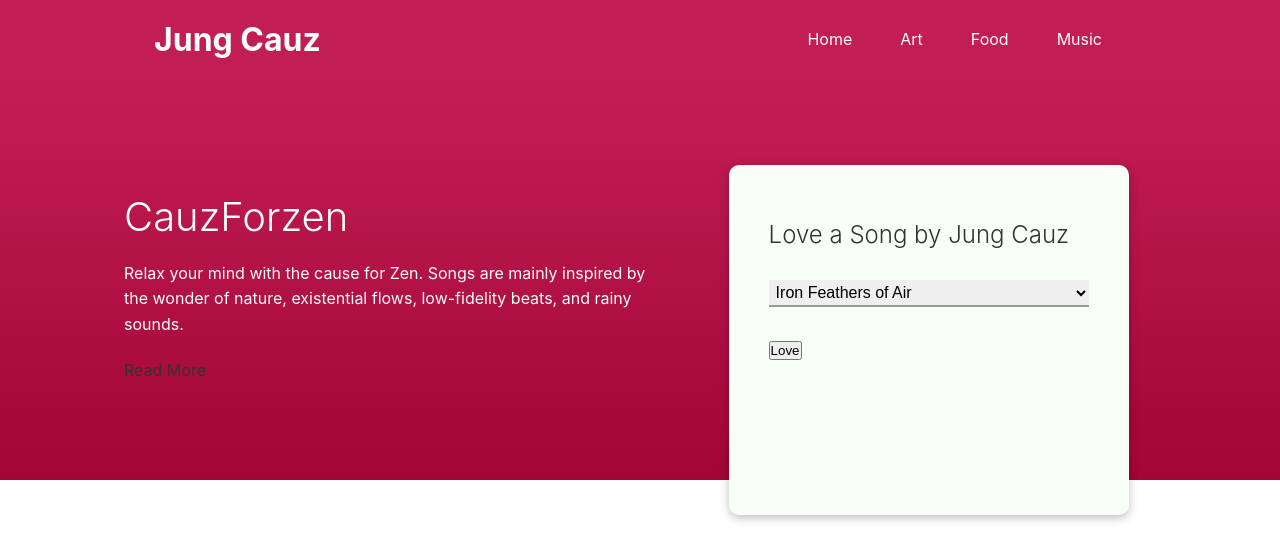
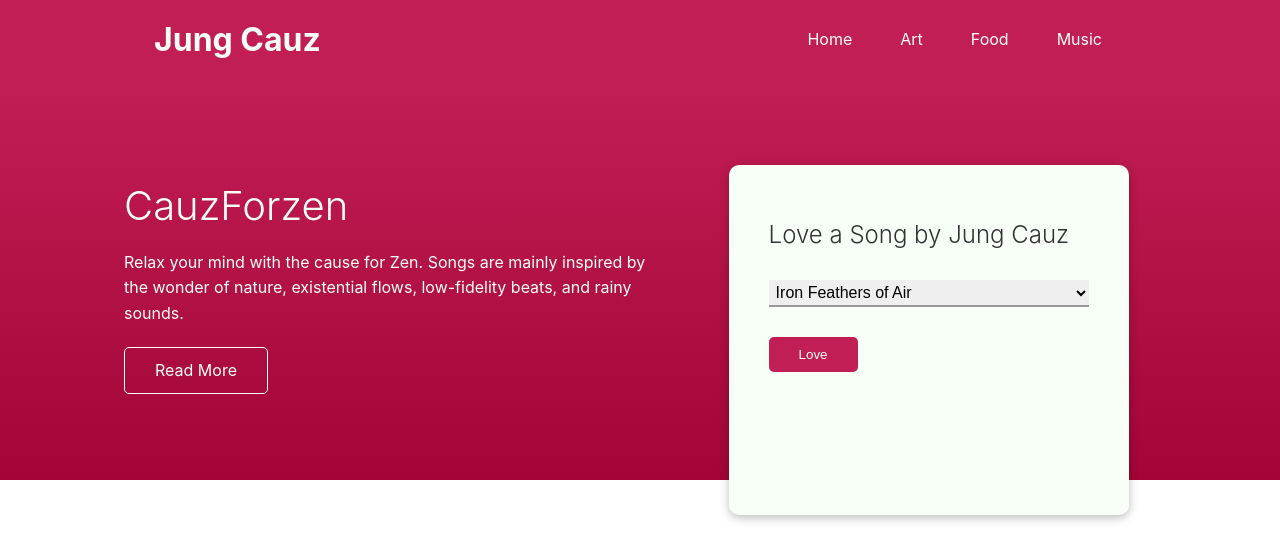
Before and after one commit to forzen-dot-io/JungCauz, a plain HTML site: page index.html in a window 1280 px wide. Drawn offline with nearby package versions, Linux system fonts and the light colour scheme; files that its build step writes are made by us from their sources.

Commit message:
Add `.btn` & `.btn-outline` classes.

```diff
--- a/scss/_utilities.scss
+++ b/scss/_utilities.scss
@@ -28,3 +28,24 @@
   padding: 20px;
   margin: 10px;
 }
+
+.btn {
+  display: inline-block;
+  padding: 10px 30px;
+  cursor: pointer;
+  background: $primary-background-color;
+  color: $secondary-text-color;
+  border: none;
+  border-radius: 5px;
+  @include transition-ease;
+  &:hover {
+    transform: scale(0.95);
+    background: $secondary-background-color;
+    @include transition-ease;
+  }
+}
+
+.btn-outline {
+  background-color: transparent;
+  border: 1px solid $secondary-text-color;
+}
```
